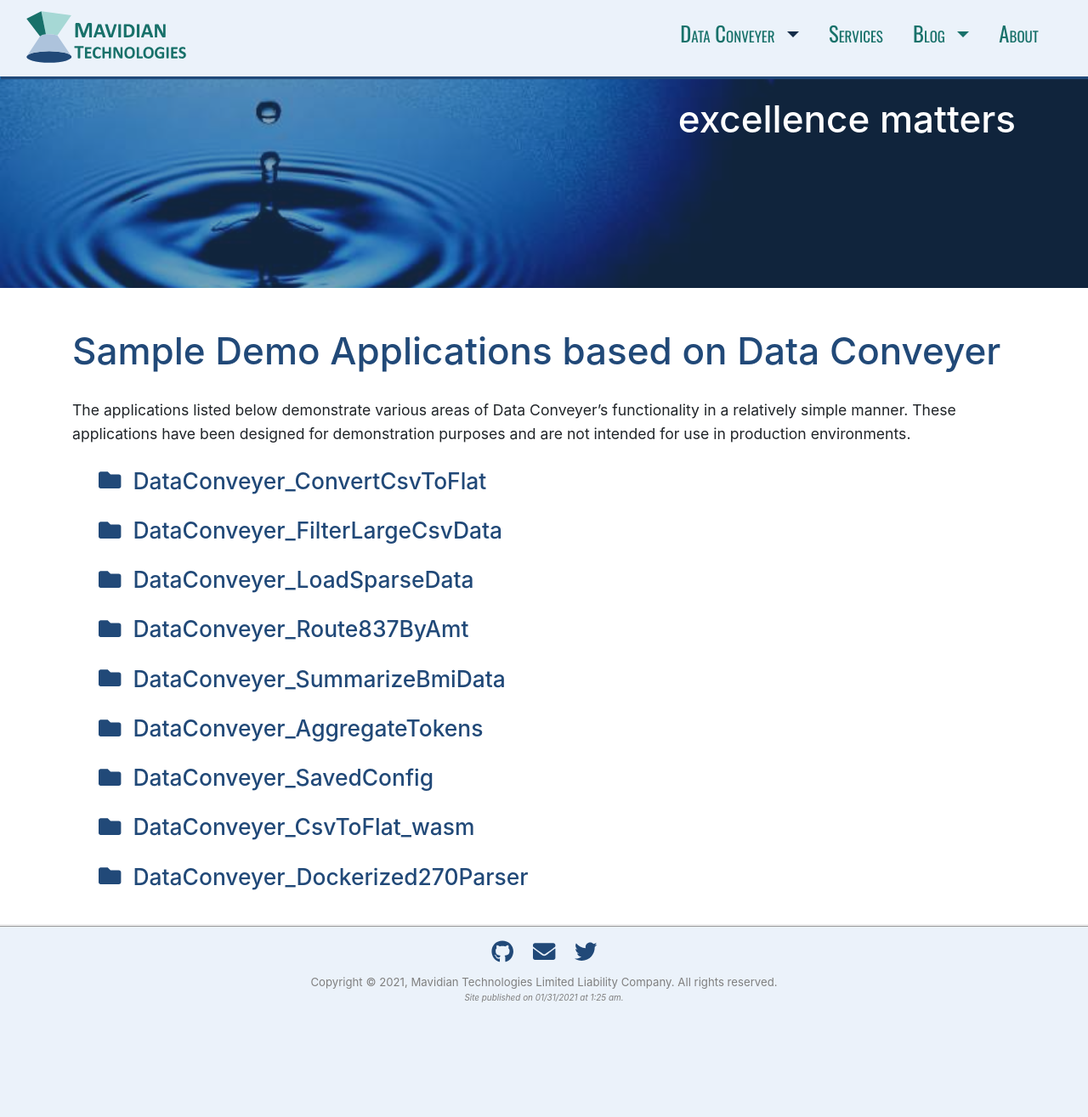
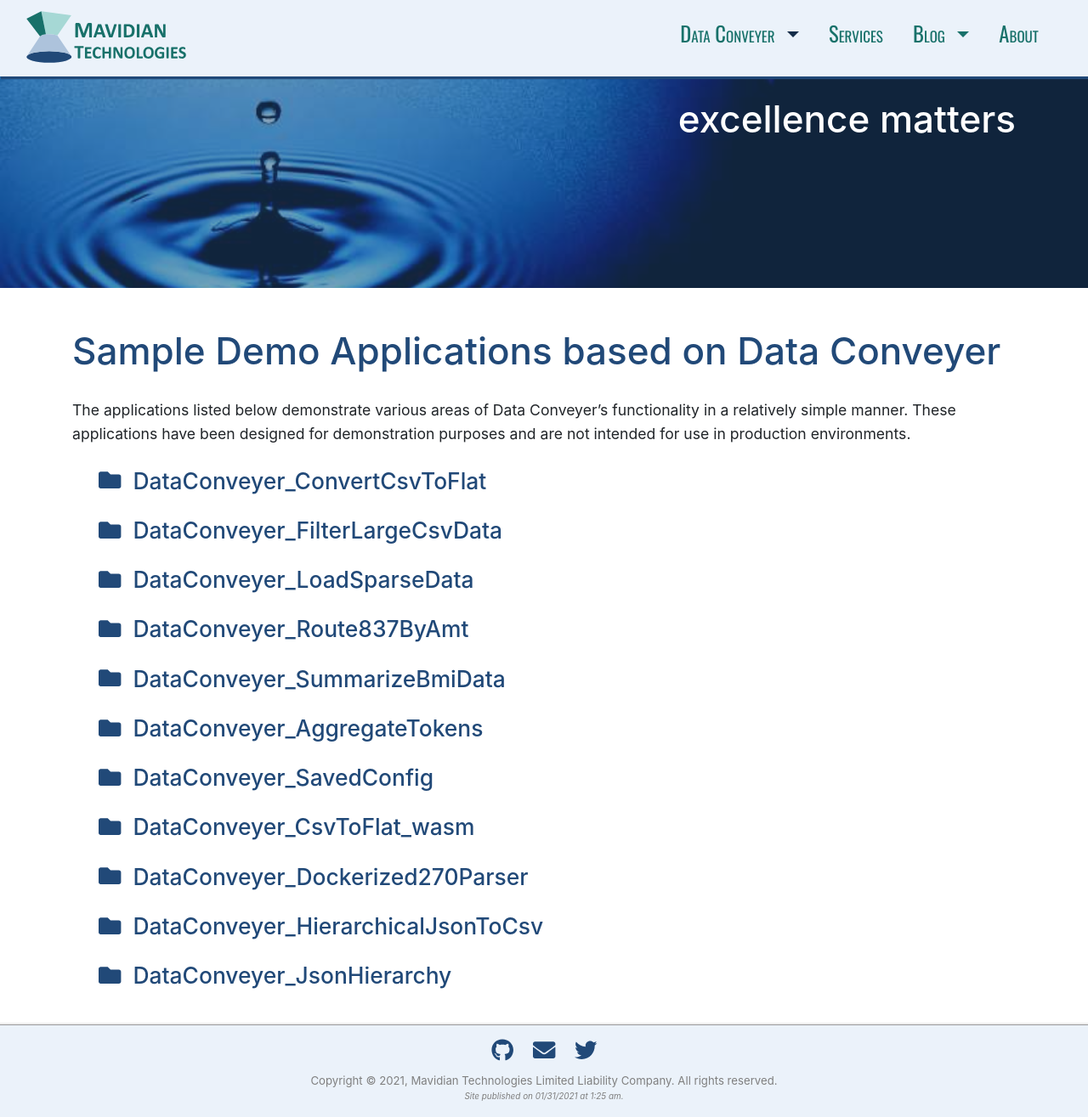
Before and after one commit to mavidian/mavidian.github.io, a Jekyll site: the page built from dataconveyer/sample-applications.md, in a window 1280 px wide and 1315 px high. Shown: the whole window at 85% size. Built offline with Jekyll 4.4.1, drawn with Linux system fonts in a browser that asks for light colours; nearby versions of some CDN libraries.

Commit message:
Add 2 sample applications demonstrating unbound JSON.

```diff
--- a/dataconveyer/sample-applications.md
+++ b/dataconveyer/sample-applications.md
@@ -95,3 +95,20 @@ A Web API solution that demonstrates how Data&nbsp;Conveyer transformation can b
 &nbsp;&nbsp;&nbsp;&nbsp;[DataConveyer_Dockerized270Parser  &nbsp;**Source Code**](https://github.com/mavidian/DataConveyer_Dockerized270Parser){:target="_blank"}
 {% endcapture %}
 {% include toggleable-block.html block-id="09" block-title="DataConveyer_Dockerized270Parser" block-body=captured-details %}
+
+<!-- DataConveyer_HierarchicalJsonToCsv -->
+{% capture captured-details %}
+A console application to convert JSON data with multiple nesting levels to and from 2-dimentional CSV data.
+It illustrates the mechanism employed by Data&nbsp;Conveyer to flaten hierarchical JSON data.
+
+&nbsp;&nbsp;&nbsp;&nbsp;[DataConveyer_HierarchicalJsonToCsv  &nbsp;**Source Code**](https://github.com/mavidian/DataConveyer_HierarchicalJsonToCsv){:target="_blank"}
+{% endcapture %}
+{% include toggleable-block.html block-id="10" block-title="DataConveyer_HierarchicalJsonToCsv" block-body=captured-details %}
+
+<!-- DataConveyer_JsonHierarchy -->
+{% capture captured-details %}
+A console application that demonstrates some ways Data&nbsp;Conveyer can transform hierarchical JSON data. This sample shows how the same data can be expressed in JSON using different nesting hierarchies.
+
+&nbsp;&nbsp;&nbsp;&nbsp;[DataConveyer_JsonHierarchy  &nbsp;**Source Code**](https://github.com/mavidian/DataConveyer_JsonHierarchy){:target="_blank"}
+{% endcapture %}
+{% include toggleable-block.html block-id="11" block-title="DataConveyer_JsonHierarchy" block-body=captured-details %}
```
